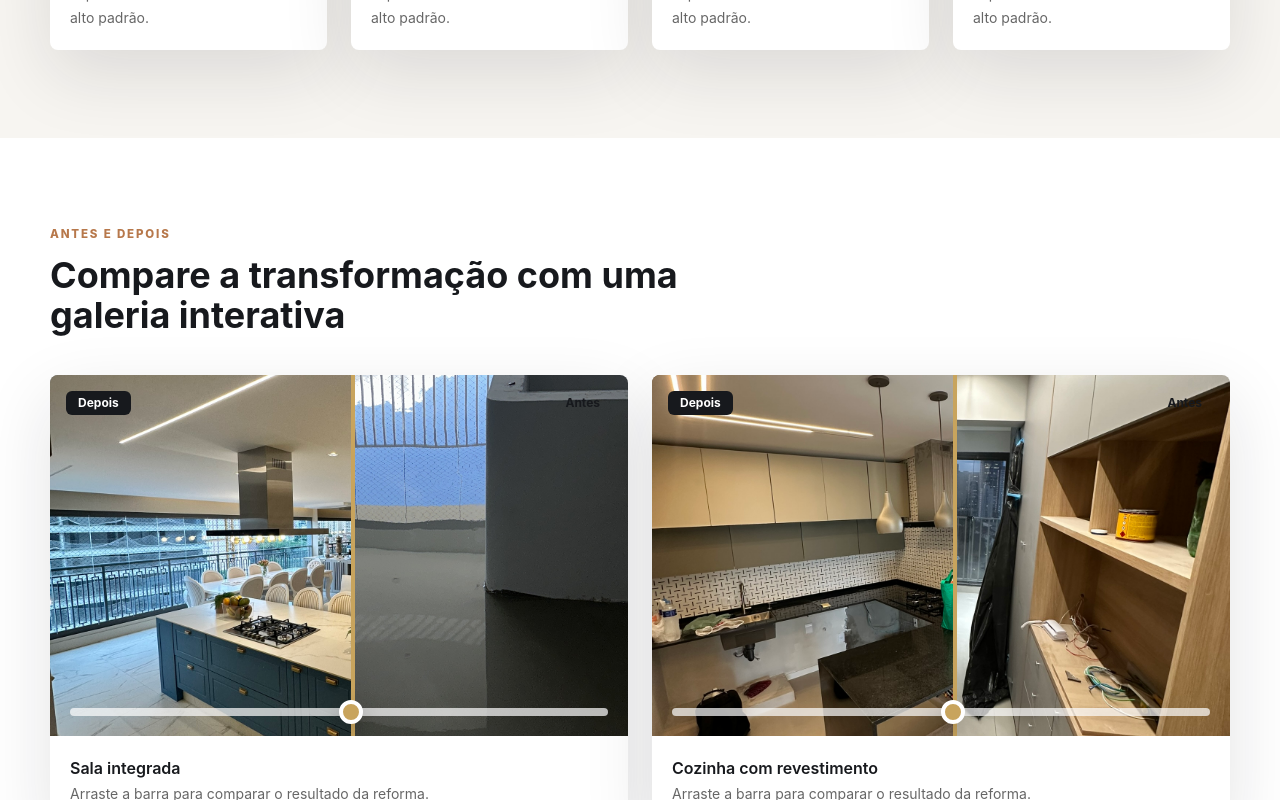
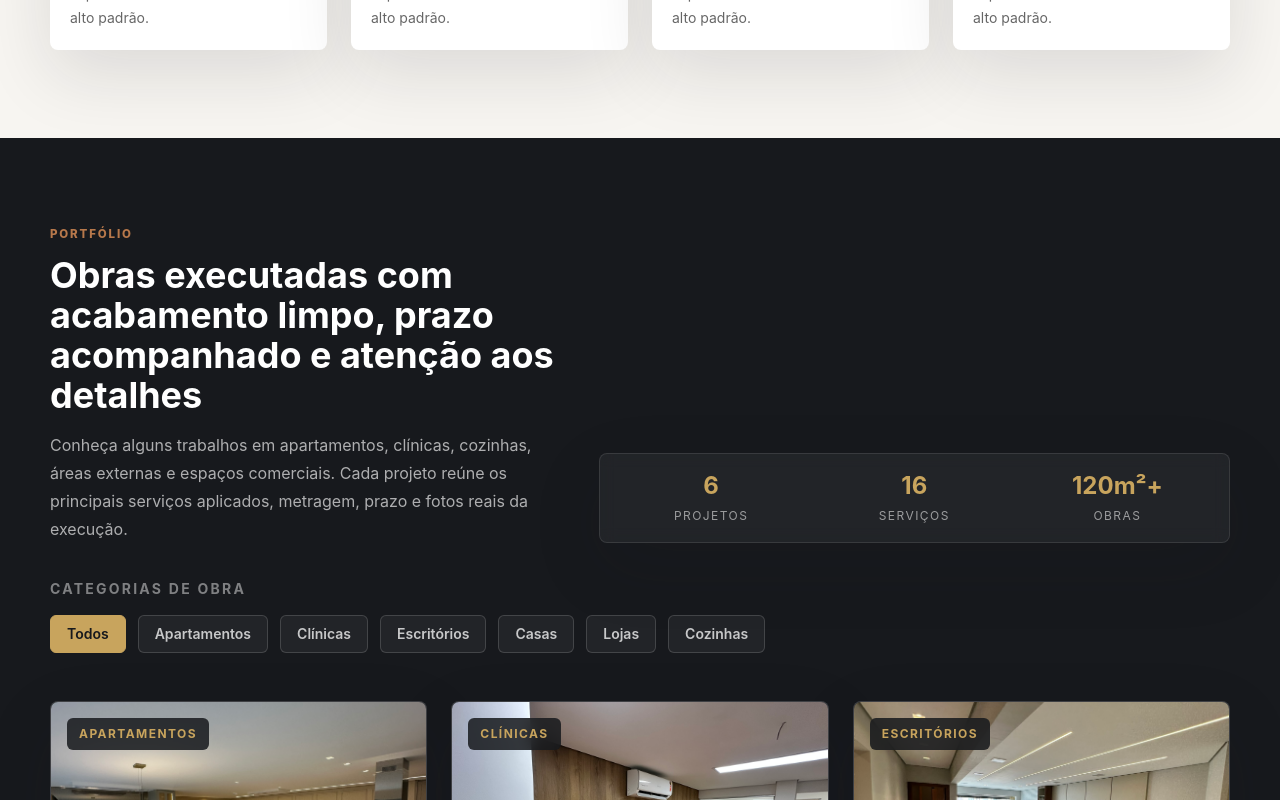
Before and after one commit to vanilsonsoares/grupo-cbs, a Next.js app: page / in a window 1280 px wide. Shown: the part 3520-4320 px from the top of the page. Built offline with nearby package versions, Linux system fonts and the light colour scheme.

Commit message:
Remover secao antes e depois da home

```diff
--- a/app/page.tsx
+++ b/app/page.tsx
@@ -1,7 +1,6 @@
 import Link from "next/link";
-import { BeforeAfterSlider } from "@/components/BeforeAfterSlider";
 import { ProjectGallery } from "@/components/ProjectGallery";
-import { blogPosts, comparisons, faqs, heroImage, projects, realWorkMedia, services, stages, whatsappUrl } from "@/lib/data";
+import { blogPosts, faqs, heroImage, projects, realWorkMedia, services, stages, whatsappUrl } from "@/lib/data";
 
 const trust = ["Atendimento personalizado", "Orçamento detalhado", "Profissionais especializados", "Acompanhamento de obra", "Garantia dos serviços"];
 const differentials = ["Planejamento completo", "Orçamento transparente", "Equipe especializada", "Cumprimento de prazos", "Materiais de qualidade", "Acompanhamento da obra", "Atendimento personalizado", "Garantia dos serviços"];
@@ -67,16 +66,6 @@ export default function HomePage() {
                 </div>
               </Link>
             ))}
-          </div>
-        </div>
-      </section>
-
-      <section className="section bg-white">
-        <div className="premium-container">
-          <p className="eyebrow">Antes e depois</p>
-          <h2 className="mt-3 max-w-2xl text-4xl font-bold text-graphite">Compare a transformação com uma galeria interativa</h2>
-          <div className="mt-10 grid gap-6 md:grid-cols-2">
-            {comparisons.map((item) => <BeforeAfterSlider key={item.title} {...item} />)}
           </div>
         </div>
       </section>
```
